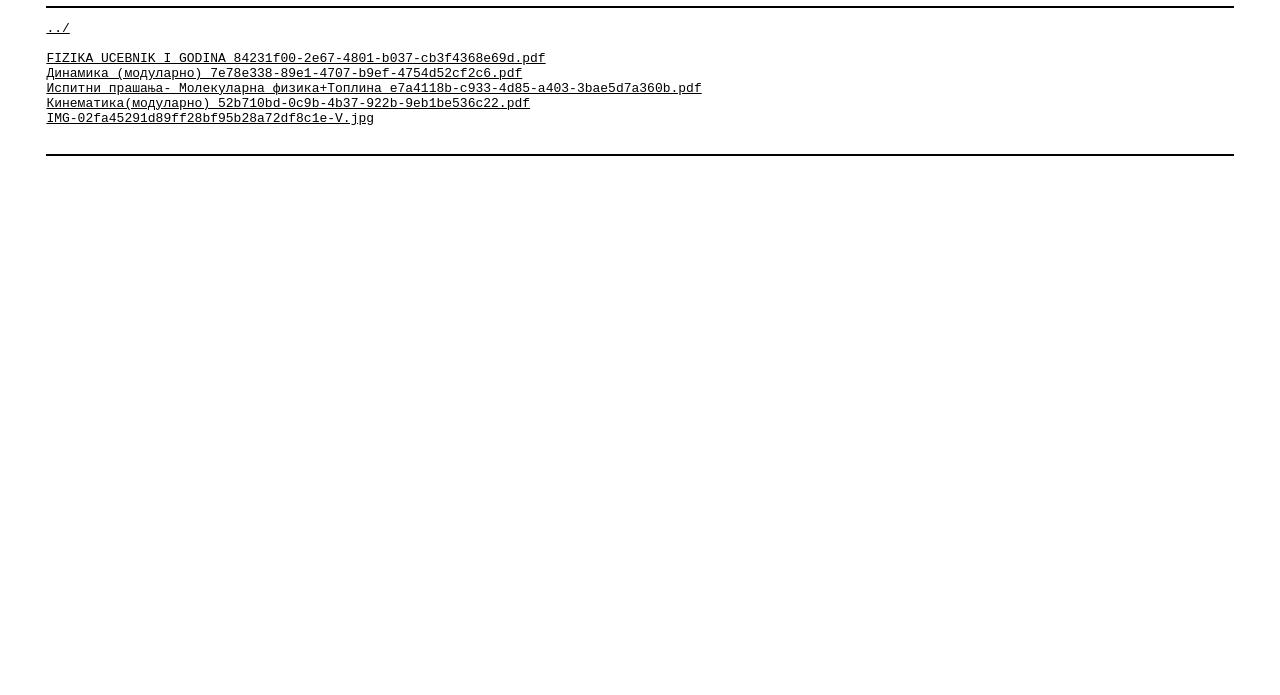
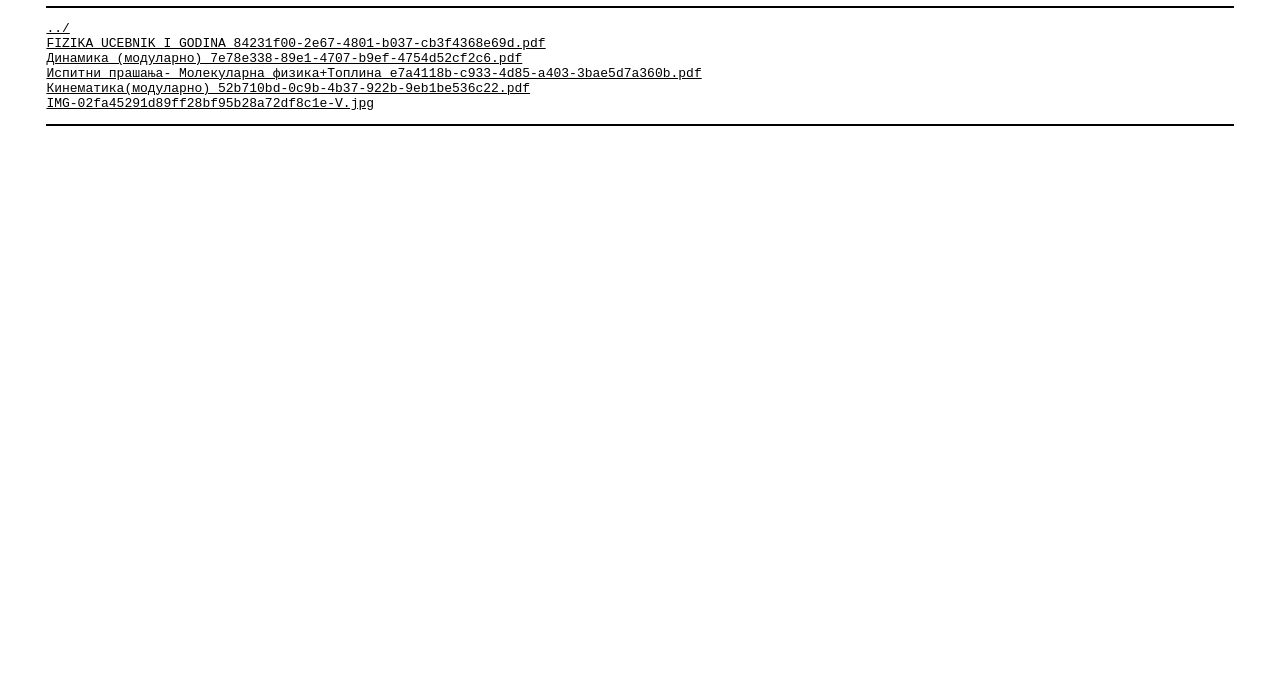
Before and after one commit to Dimimalinov999/pupin, a plain HTML site: page fizika.html in a window 1280 px wide. Shown: the part 105-800 px from the top of the page. Drawn offline with Linux system fonts and the light colour scheme.

Commit message:
reverting some things

```diff
--- a/fizika.html
+++ b/fizika.html
@@ -3,13 +3,11 @@
 <meta name="viewport" content="width=device-width, initial-scale=1.0"><title>Index of /pupin/fizika/</title></head>
 <body>
 <h1>Index of /pupin/fizika/</h1><hr><pre><a href="./index.html">../</a>
-<div class="links">
 <a href="./src/fizika/ucebnik/FIZIKA UCEBNIK I GODINA_84231f00-2e67-4801-b037-cb3f4368e69d.pdf">FIZIKA UCEBNIK I GODINA_84231f00-2e67-4801-b037-cb3f4368e69d.pdf</a>
 <a href="./src/fizika/Динамика (модуларно)_7e78e338-89e1-4707-b9ef-4754d52cf2c6.pdf">Динамика (модуларно)_7e78e338-89e1-4707-b9ef-4754d52cf2c6.pdf</a>
 <a href="./src/fizika/Испитни прашања- Молекуларна физика+Топлина_e7a4118b-c933-4d85-a403-3bae5d7a360b.pdf">Испитни прашања- Молекуларна физика+Топлина_e7a4118b-c933-4d85-a403-3bae5d7a360b.pdf</a>
 <a href="./src/fizika/Кинематика(модуларно)_52b710bd-0c9b-4b37-922b-9eb1be536c22.pdf">Кинематика(модуларно)_52b710bd-0c9b-4b37-922b-9eb1be536c22.pdf</a>
 <a href="./src/fizika/IMG-02fa45291d89ff28bf95b28a72df8c1e-V.jpg">IMG-02fa45291d89ff28bf95b28a72df8c1e-V.jpg</a>
-</div>
 </pre><hr>
 
 </body></html>
```
Also changed, not shown: index.html (+0 -2 lines), istorija.html (+0 -2 lines), makedonski.html (+0 -2 lines).
